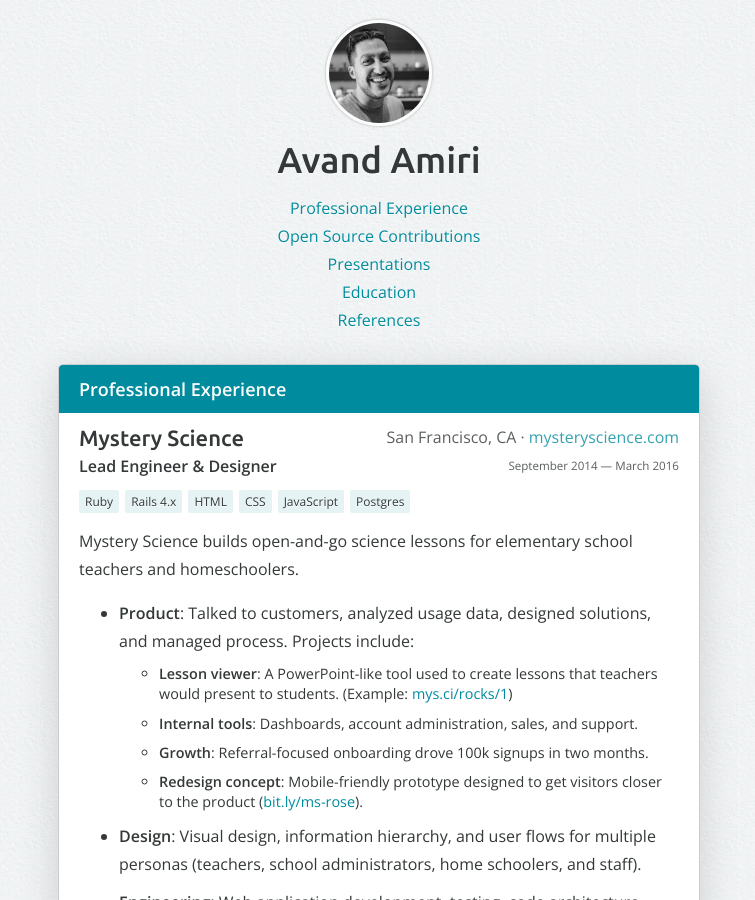
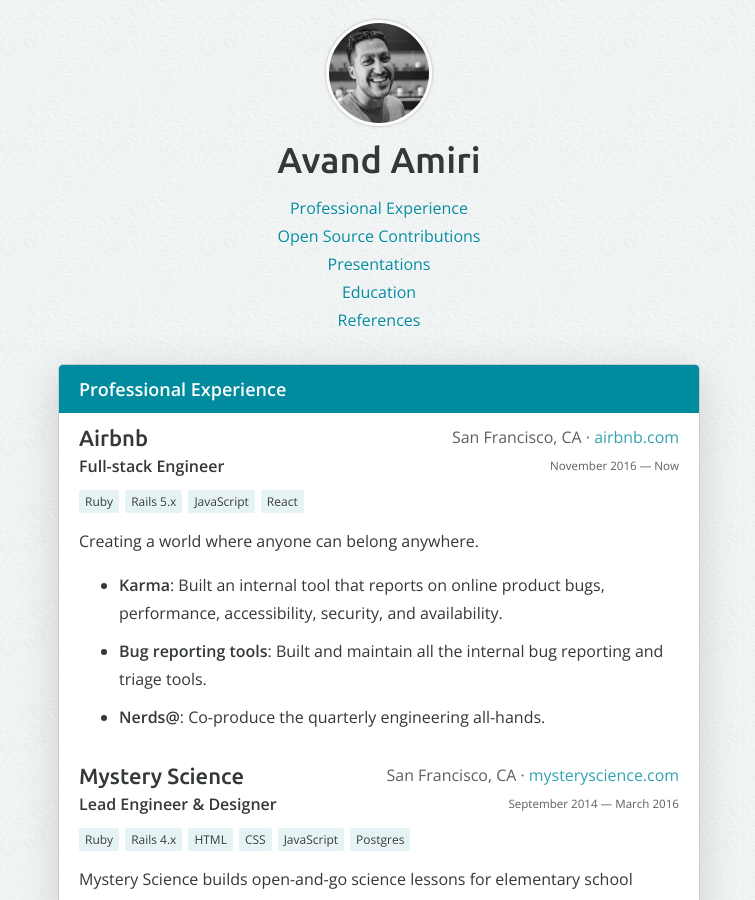
Before and after one commit to avand/avand.github.com, a Jekyll site: the page built from resume/index.html, in a window 1280 px wide and 900 px high. Shown: the whole window, without its empty margins (261-1016 px from the left). Built offline with Jekyll 4.4.1, drawn with Linux system fonts in a browser that asks for light colours.

Commit message:
Adding Airbnb :)

```diff
--- a/resume/index.html
+++ b/resume/index.html
@@ -28,6 +28,43 @@
 
 <section id="professional-experience">
   <h1>Professional Experience</h1>
+
+  <article>
+    <h2>
+      <span class="ubuntu-500">Airbnb</span>
+      <span>
+        <span class="location">San Francisco, CA</span> ·
+        <a href="https://airbnb.com" target="_blank">airbnb.com</a>
+      </span>
+    </h2>
+
+    <h3>
+      Full-stack Engineer
+      <time>November 2016 — Now</time>
+    </h3>
+
+    <p class="technologies">
+      Ruby, Rails 5.x, JavaScript, React
+    </p>
+
+    <p>
+      Creating a world where anyone can belong anywhere.
+    </p>
+
+    <ul>
+      <li>
+        <strong>Karma</strong>: Built an internal tool that reports on online
+        product bugs, performance, accessibility, security, and availability.
+      </li>
+      <li>
+        <strong>Bug reporting tools</strong>: Built and maintain all the
+        internal bug reporting and triage tools.
+      </li>
+      <li>
+        <strong>Nerds@</strong>: Co-produce the quarterly engineering all-hands.
+      </li>
+    </ul>
+  </article>
 
   <article>
     <h2>
```
